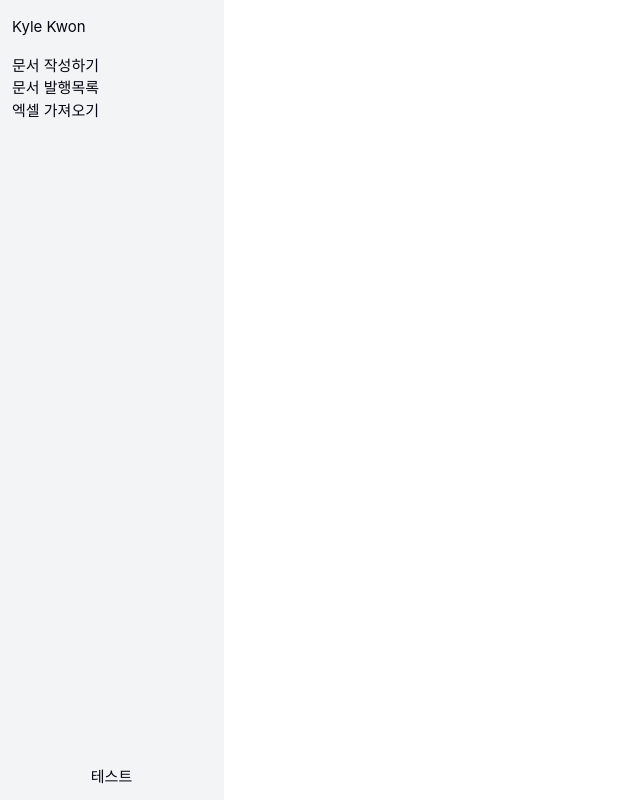
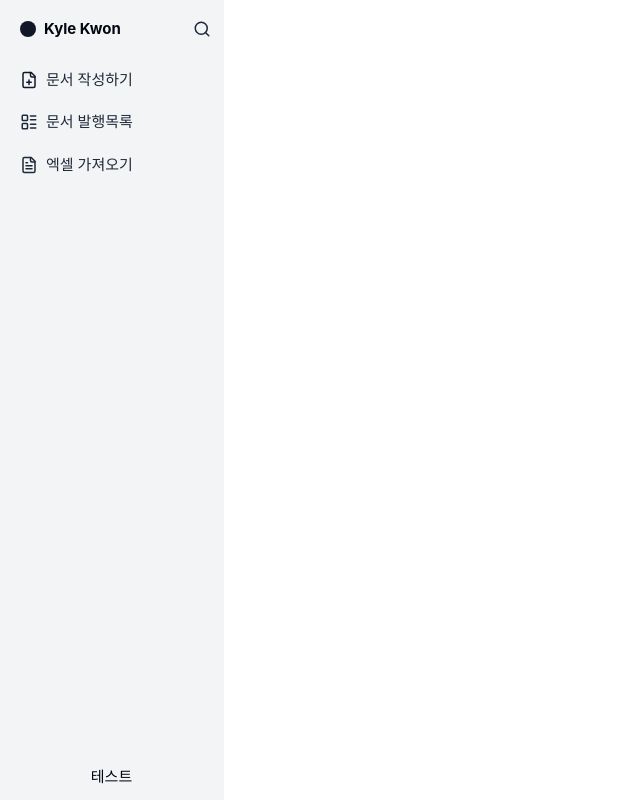
Before and after one commit to olhkyle/acontax-fe, a React (Vite) app: page / in a window 1280 px wide. Shown: the whole page, without its empty margins (0-640 px from the left). Built offline with nearby package versions, Linux system fonts and the light colour scheme.

Commit message:
layout : update `Aside` Component style

```diff
--- a/src/components/layout/Aside.tsx
+++ b/src/components/layout/Aside.tsx
@@ -1,17 +1,41 @@
+import { Link } from 'react-router';
+import route from '@/constant/route';
+import { FilePlus, FileText, LayoutList, Search } from 'lucide-react';
+
+const links = [
+	{ title: '문서 작성하기', to: route.WRITE, icon: <FilePlus size={18} className="text-gray-900" /> },
+	{ title: '문서 발행목록', to: route.STATEMENTS, icon: <LayoutList size={18} /> },
+	{ title: '엑셀 가져오기', to: route.GET_DATA_FROM_EXCEL, icon: <FileText size={18} /> },
+] as const;
+
+// TODO: find out current path(url)
+
 const Aside = () => {
 	return (
 		<div className="relative">
-			<aside className="bg-muted border-muted fixed left-0 hidden h-full w-14 flex-col overflow-y-auto overflow-x-hidden border-r md:sticky md:flex lg:w-56 lg:px-3 max-h-screen">
-				<div className="flex h-full flex-col justify-between py-3 lg:pt-4">
-					<header>
-						<div>Kyle Kwon</div>
+			<aside className="fixed left-0 hidden h-full w-14 flex-col max-h-screen overflow-y-auto overflow-x-hidden bg-muted border-muted border-r md:sticky md:flex lg:w-56 lg:p-3">
+				<div className="flex h-full flex-col justify-between">
+					<header className="flex justify-between items-center gap-2">
+						<button className="flex items-center gap-2 py-1.5 px-2">
+							<div className="flex justify-center items-center w-4 h-4 rounded-[9999px] bg-gray-900">
+								{/* <img src="#" alt="not yet" className="block w-full h-full" /> */}
+							</div>
+							<div className="font-bold">Kyle Kwon</div>
+						</button>
+						<button type="button">
+							<Search size={18} className="text-gray-800" />
+						</button>
 					</header>
-					<nav className="mt-2 flex-1 md:px-2 lg:mt-4 lg:px-0">
-						<ul>
-							<li>문서 작성하기</li>
-							<li>문서 발행목록</li>
-							<li>엑셀 가져오기</li>
-						</ul>
+					<nav className="flex flex-col flex-1 gap-2 mt-2 md:px-2 lg:mt-4 lg:px-0">
+						{links.map(({ title, to, icon }) => (
+							<Link
+								to={to}
+								key={to}
+								className="flex items-center gap-2 py-1.5 px-2 text-gray-800 font-medium rounded-md hover:bg-gray-200 transition-colors">
+								{icon}
+								<span>{title}</span>
+							</Link>
+						))}
 					</nav>
 					<button type="button">테스트</button>
 				</div>
```
